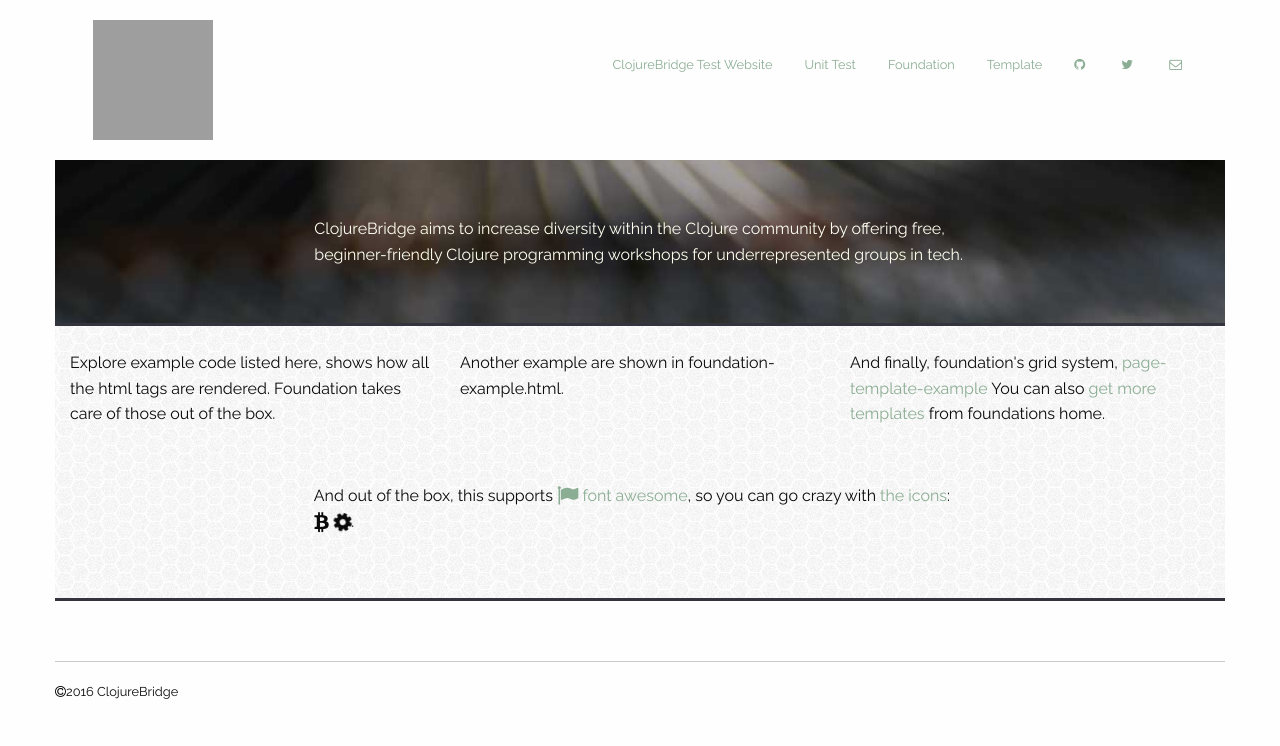
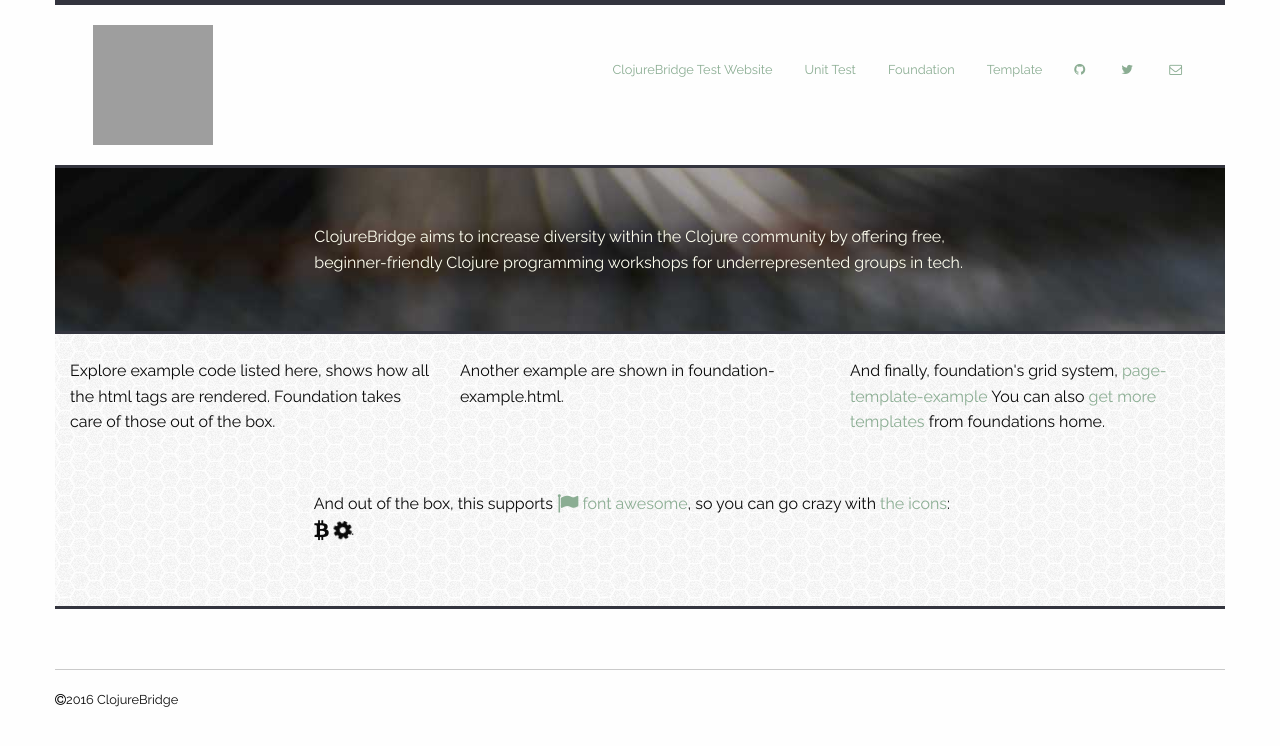
Before and after one commit to yokolet/cb-test, a Jekyll site: the page built from index.html, in a window 1280 px wide. Shown: the top 746 px of the page. Built offline with Jekyll 4.4.1, drawn with Linux system fonts in a browser that asks for light colours; nearby versions of some CDN libraries; grey boxes are pictures that could not be loaded.

Commit message:
header content

```diff
--- a/_layouts/default.html
+++ b/_layouts/default.html
@@ -19,7 +19,7 @@
 
           <div class="content">
             <div class="row column">
-          <div class="contain-to-grid small-12 columns">
+          <div class="contain-to-grid small-12 columns header-content">
             <nav class="top-bar" data-topbar role="navigation"
                  data-options="sticky_on: small">
               <div class="title-bar-left">
--- a/css/app.css
+++ b/css/app.css
@@ -4071,6 +4071,13 @@ h1, h2, h3, h4, h5, h6 {
   .title-bar .title-bar-title {
     font-weight: 800; }
 
+.header-content {
+  border-width: 5px 0 3px;
+  border-style: solid;
+  border-color: rgb(51, 52, 62);
+  overflow: auto;
+}
+
 #home {
   float: left;
   margin: 12px 0 12px 15px;
```
